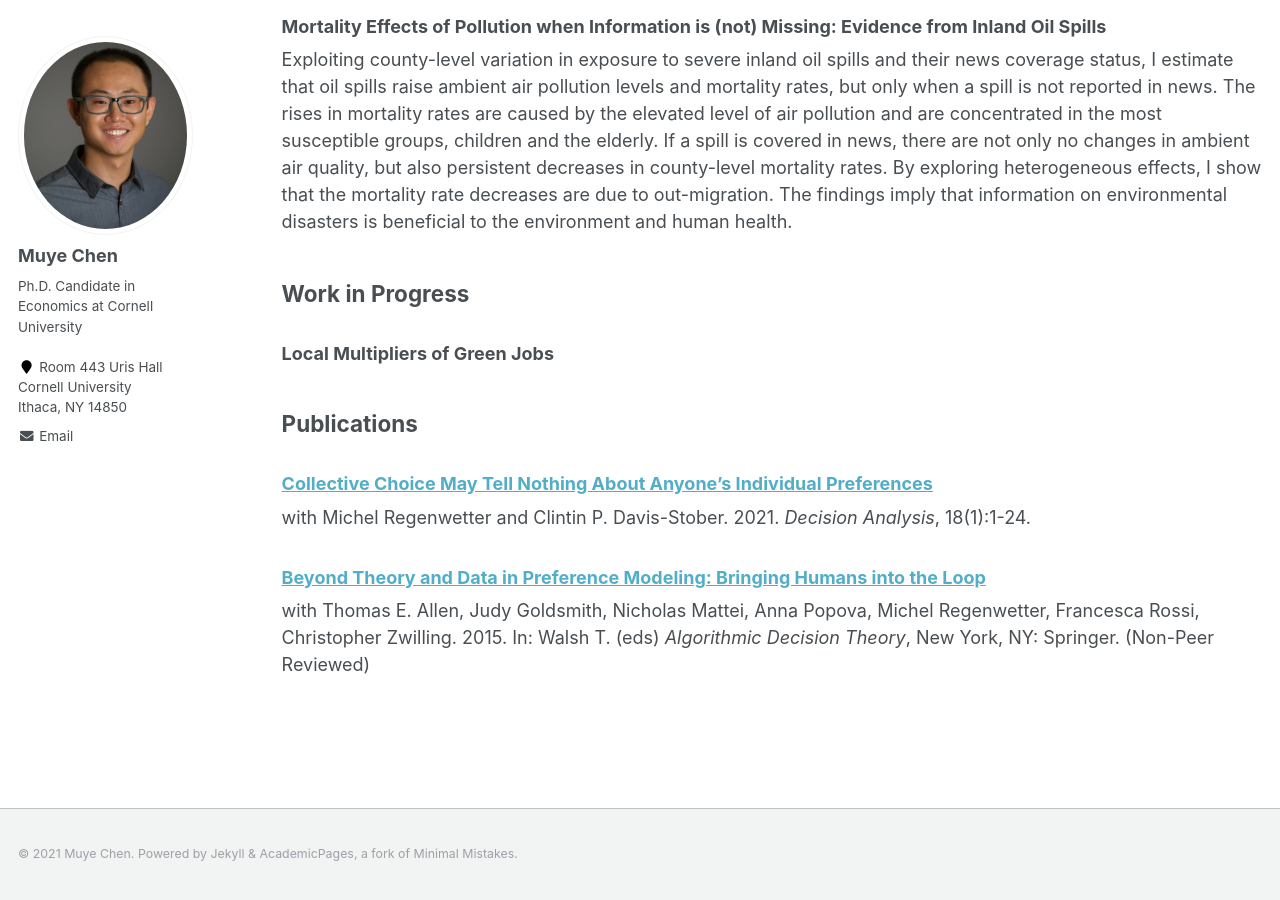
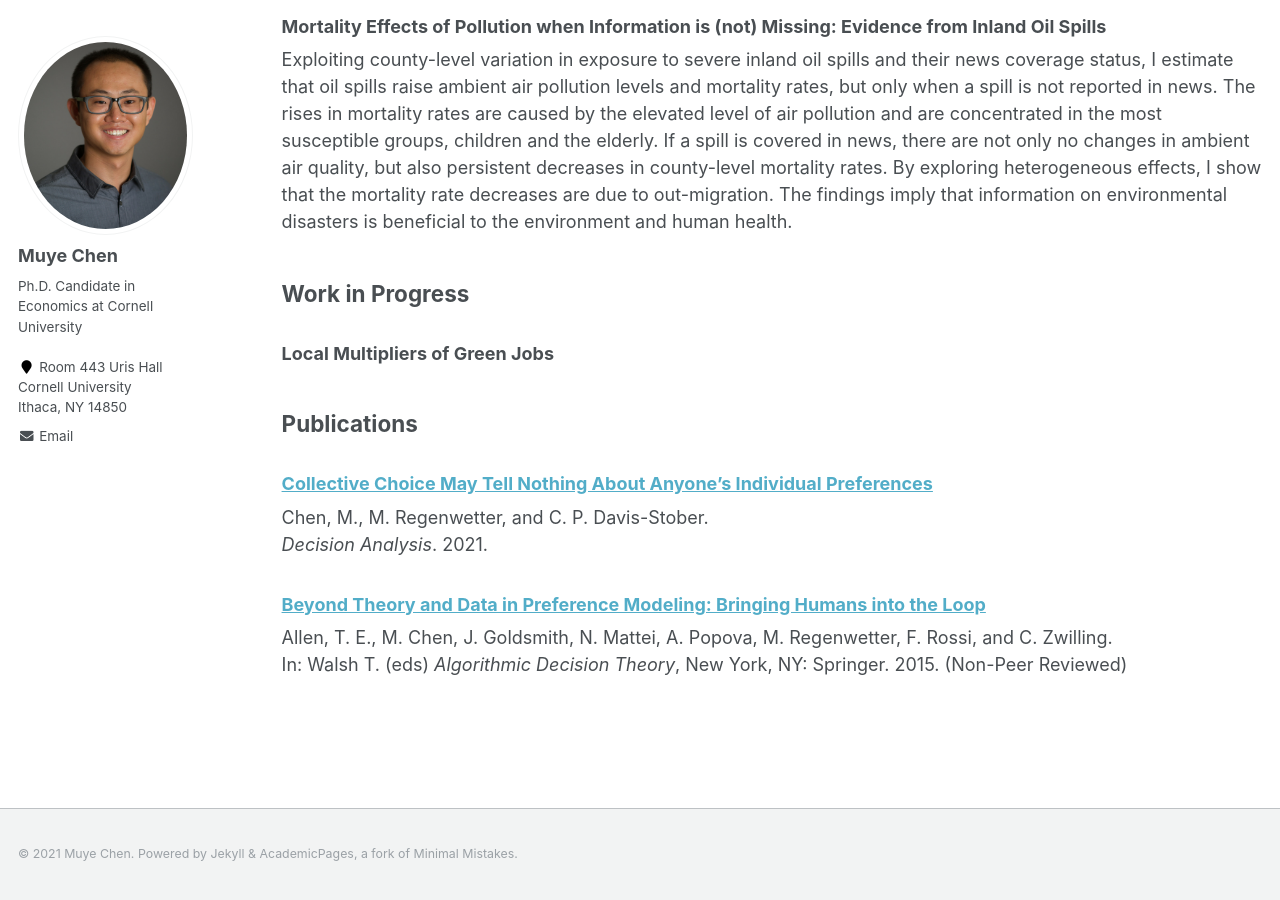
Before and after one commit to muyechenecon/muyechenecon.github.io, a Jekyll site: the page built from _pages/research.md, in a window 1280 px wide and 900 px high, scrolled down 602 px. Built offline with Jekyll 4.4.1, drawn with Linux system fonts in a browser that asks for light colours.

Commit message:
Update research.md

```diff
--- a/_pages/research.md
+++ b/_pages/research.md
@@ -30,7 +30,7 @@ Revise & resubmit, <i> American Economic Journal: Economic Policy </i> </p> </di
 
 <p id="1.5-spaced" style="line-height: 150%;">
 <h2> Publications </h2>
-<div><a href="https://pubsonline.informs.org/doi/abs/10.1287/deca.2020.0417"><h3>Collective Choice May Tell Nothing About Anyone’s Individual Preferences</h3></a> with Michel Regenwetter and Clintin P. Davis-Stober. 2021. <i>Decision Analysis</i>, 18(1):1-24.</div>
+<div><a href="https://pubsonline.informs.org/doi/abs/10.1287/deca.2020.0417"><h3>Collective Choice May Tell Nothing About Anyone’s Individual Preferences</h3></a> Chen, M., M. Regenwetter, and C. P. Davis-Stober.<br> <i>Decision Analysis</i>. 2021.</div>
 
- <div><a href="https://link.springer.com/chapter/10.1007/978-3-319-23114-3_1"><h3>Beyond Theory and Data in Preference Modeling: Bringing Humans into the Loop</h3></a>with Thomas E. Allen, Judy Goldsmith, Nicholas Mattei, Anna Popova, Michel Regenwetter, Francesca Rossi, Christopher Zwilling. 2015. In: Walsh T. (eds) <i>Algorithmic Decision Theory</i>, New York, NY: Springer. (Non-Peer Reviewed)</div>
+ <div><a href="https://link.springer.com/chapter/10.1007/978-3-319-23114-3_1"><h3>Beyond Theory and Data in Preference Modeling: Bringing Humans into the Loop</h3></a>Allen, T. E., M. Chen, J. Goldsmith, N. Mattei, A. Popova, M. Regenwetter, F. Rossi, and C. Zwilling.<br> In: Walsh T. (eds) <i>Algorithmic Decision Theory</i>, New York, NY: Springer. 2015. (Non-Peer Reviewed) </div>
 </p>
```
